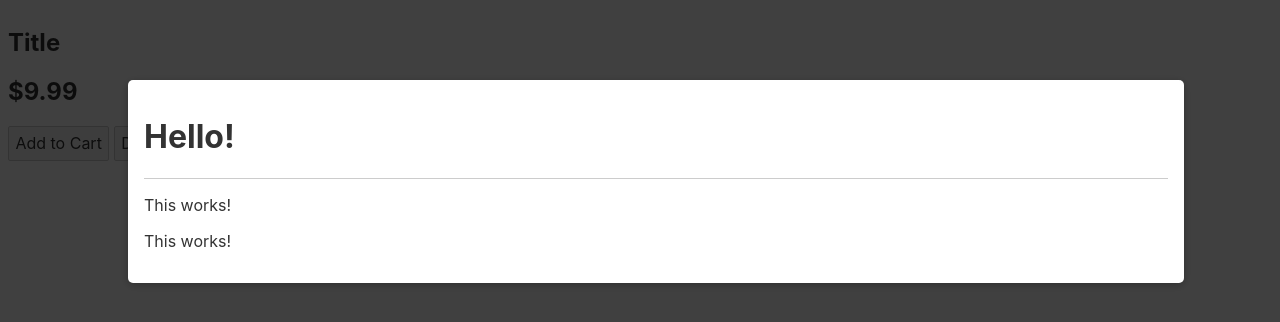
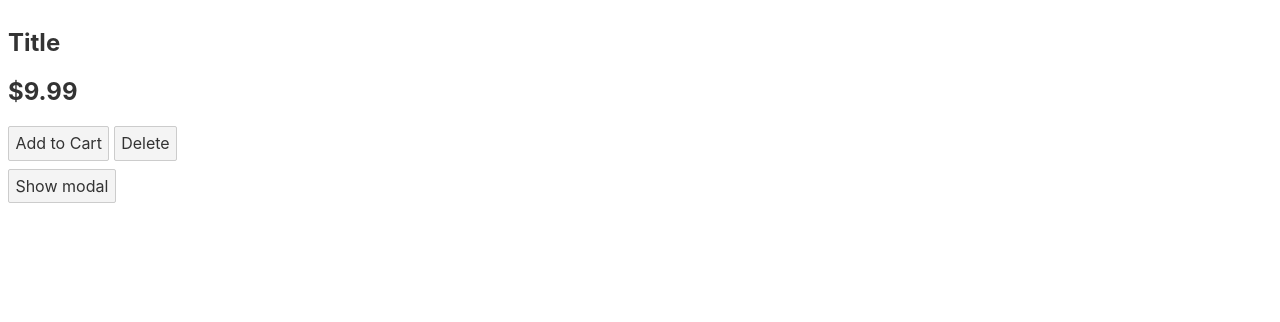
Before and after one commit to AndreaLupo/svelte-events, a Svelte app: page / in a window 1280 px wide. Shown: the top 322 px of the page. Built offline with nearby package versions, Linux system fonts and the light colour scheme.

Commit message:
Open and close modal through id and events

```diff
--- a/src/App.svelte
+++ b/src/App.svelte
@@ -10,6 +10,7 @@
         }
     ];
 
+	let showModal = false;
 
 	function addToCard(event) {
 		console.log(event.detail);
@@ -27,7 +28,12 @@
 		on:delete="{deleteProduct}"/>
 {/each}
 
-<Modal>
-	<h1 slot="header">Hello!</h1>
-	<p>This works!</p>
-</Modal>
+<button on:click="{() => showModal = true}">Show modal</button>
+
+{#if showModal}
+	<Modal on:close="{()=> showModal = false}" on:cancel="{()=> showModal = false}">
+		<h1 slot="header">Hello!</h1>
+		<p>This works!</p>
+		<button slot="footer" on:click="{()=> showModal = false}">Confirm</button>
+	</Modal>
+{/if}
--- a/src/Modal.svelte
+++ b/src/Modal.svelte
@@ -1,7 +1,9 @@
 <script>
+    import { createEventDispatcher } from 'svelte';
+    const dispatch = createEventDispatcher();
 </script>
 
-<div class="backdrop">
+<div class="backdrop" on:click="{() => {dispatch('cancel')}}">
 
 </div>
 
@@ -14,8 +16,8 @@
         <slot/>
     </div>
     <footer class="footer">
-        <slot>
-            <button>Close</button>
+        <slot name="footer">
+            <button on:click="{() => {dispatch('close')}}">Close</button>
         </slot>
     </footer>
 </div>
```
